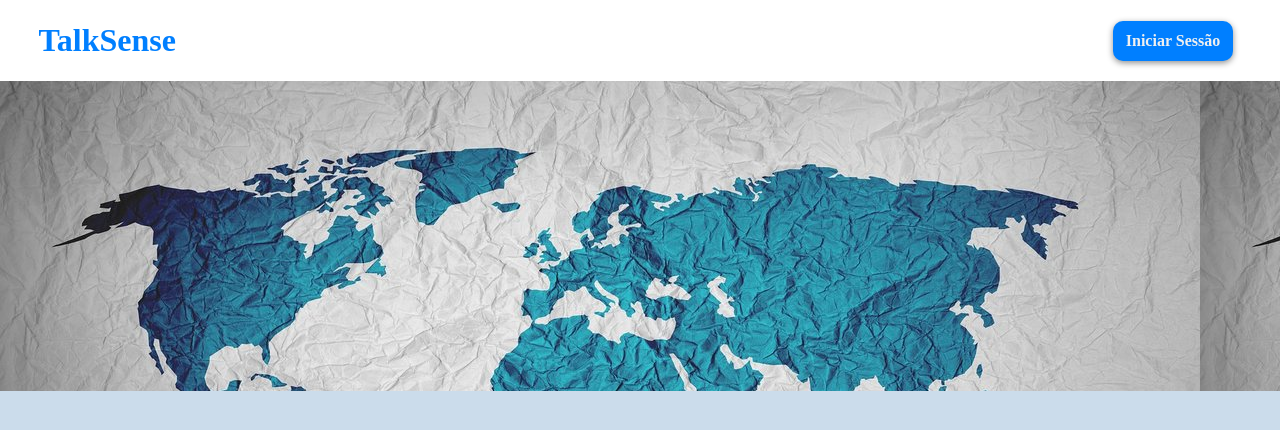
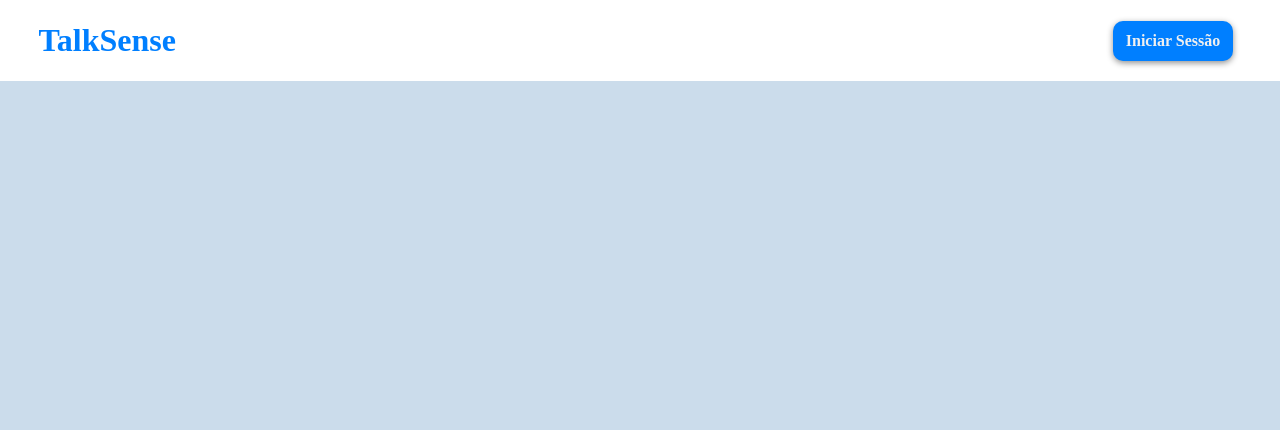
Before and after one commit to BrenoNevess/BeatSense, a PHP site: page / in a window 1280 px wide. Shown: the top 430 px of the page. Run offline with PHP 8.4, Linux system fonts and the light colour scheme; some web fonts are replaced.

Commit message:
correção de codigos

```diff
--- a/src/index.html
+++ b/src/index.html
@@ -17,6 +17,8 @@
             <a class="login" href="/src/login.html">Iniciar Sessão</a>
         </div>
     </div>
-    <div class="world-map"></div>
+    <div class="world-map">
+        <img src="" alt="">
+    </div>
 </body>
 </html>
--- a/src/styles/index.css
+++ b/src/styles/index.css
@@ -46,10 +46,3 @@ h1{
 .login:hover{
     background-color: #44a0fc;
 }
-
-.world-map{
-    background-color: #ccc;
-    padding: 10px 0px 300px;
-    background-image: url("/src/images/mapa.jpg");
-
-}
--- a/src/styles/loginstyle.css
+++ b/src/styles/loginstyle.css
@@ -99,16 +99,14 @@ p{
 }
 .botao-voltar{
     display: flex;
+    justify-content: center;
+    align-items: center;
     position: relative;
     margin: auto;
     top: -35px;
     border: none;
     font-weight: bold;
     font-size: 15px;
-    display:flex;
-    justify-content: center;
-    align-items: center;
-    text-align: center;
     background-color: #007FFF;
     border-radius: 20px;
     max-width: 100%;
```
Also changed, not shown: src/images/mapa.jpg (deleted).
